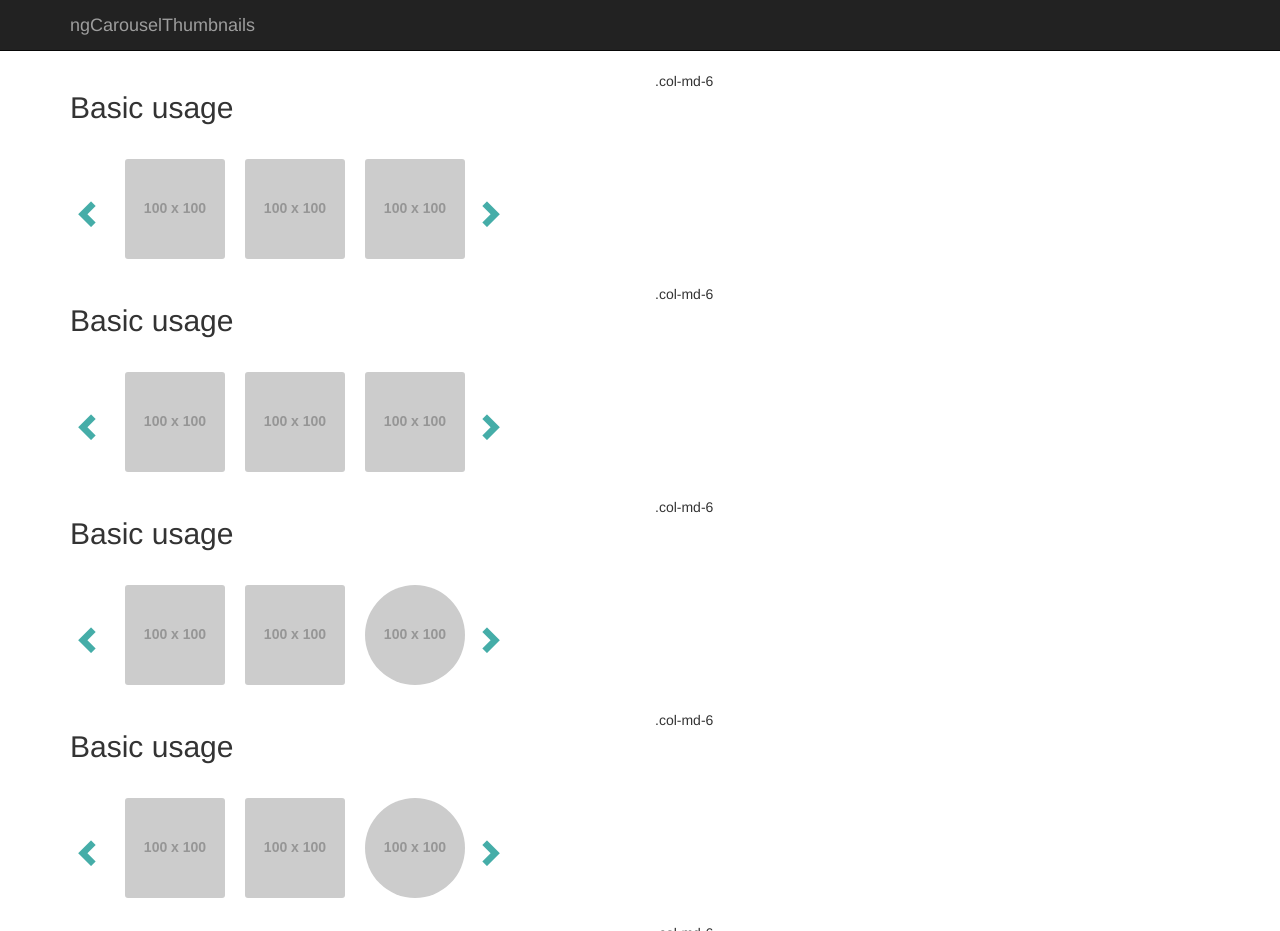
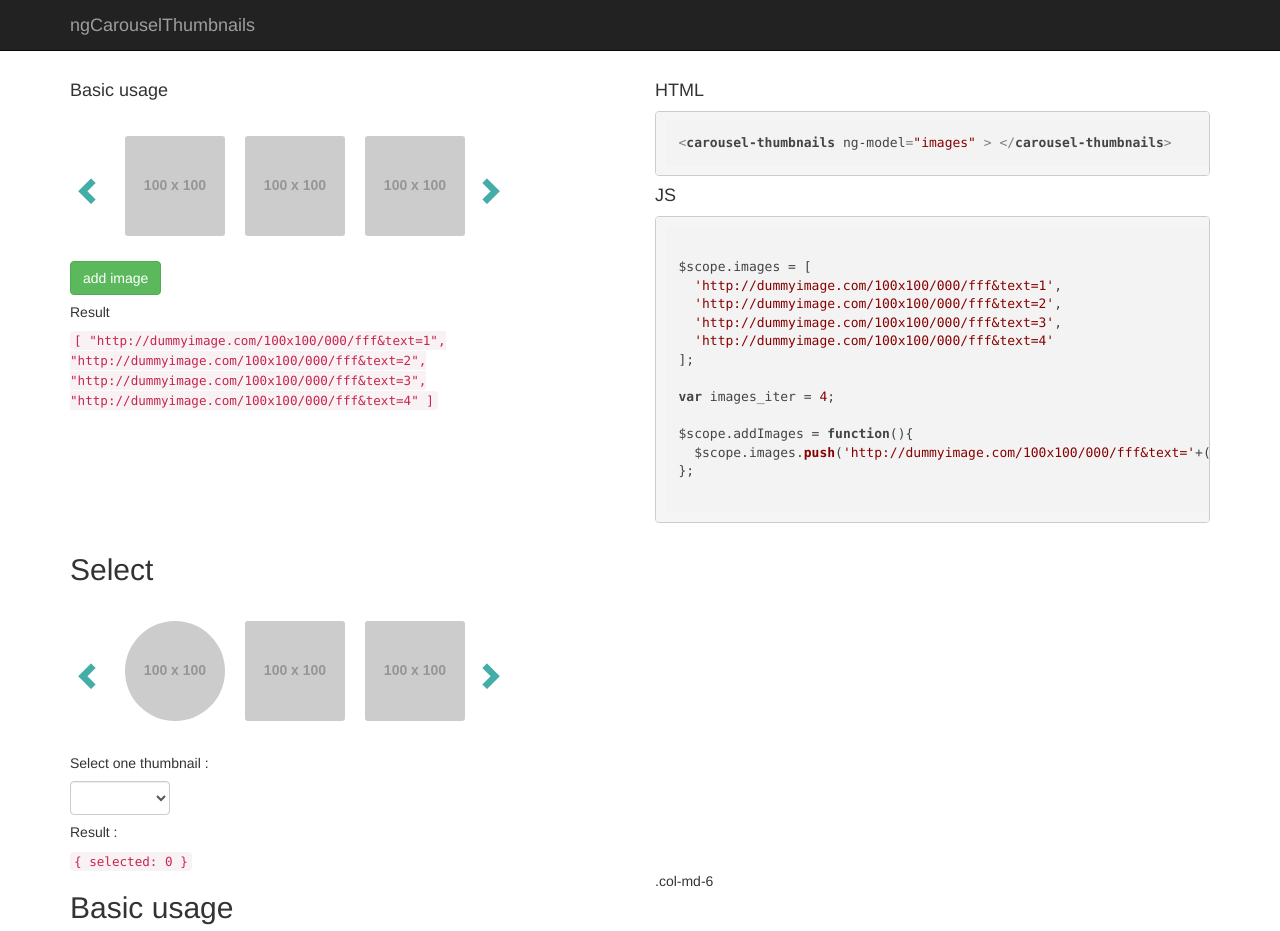
Before and after one commit to run1t/ngCarouseThumbnails, a website: page example/index.html in a window 1280 px wide. Shown: the top 931 px of the page. Drawn offline with nearby package versions, Linux system fonts and the light colour scheme; placeholder pictures from the web are drawn by us; files whose address does not match are found by name.

Commit message:
example basic

```diff
--- a/components/ngCarouselThumbnails.js
+++ b/components/ngCarouselThumbnails.js
@@ -27,6 +27,7 @@
                 $scope.onClick = function (index,url) {
 
                   if($scope._selection){
+                    $scope.selected = index;
                     $scope._selected = index;
                   }
 
@@ -168,14 +169,14 @@
 
                 /**
                  * @property _right
-                 * @type {String}
+                 * @type {Boolen}
                  * @private
                  */
                 scope._right = false;
 
                 /**
                  * @property _left
-                 * @type {String}
+                 * @type {Boolen}
                  * @private
                  */
                 scope._left = false;
@@ -245,6 +246,10 @@
                   _refresh();
                 };
 
+                /**
+                 * @method _offsetLeft
+                 * @return {void}
+                 */
                 scope._offsetLeft = function(){
                   if(-scope._currentLeftOffset > 0){
                     scope._currentLeftOffset += scope._offset;
@@ -254,6 +259,10 @@
 
                 };
 
+                /**
+                 * @method _offsetRight
+                 * @return {void}
+                 */
                 scope._offsetRight = function(){
                   if(scope._sizeImages + scope._currentLeftOffset > scope._sizeContainer){
                     scope._currentLeftOffset -= scope._offset;
--- a/example/css/Default.css
+++ b/example/css/Default.css
@@ -1,4 +1,8 @@
-
+.hljs {
+  padding: 0;
+  margin: 0;
+  width: 1000px;
+}
 /*carousel-thumbnail*/
 section.carousel-thumbnail {
     position: relative;
--- a/example/index.html
+++ b/example/index.html
@@ -8,14 +8,15 @@
     <script type="text/javascript" src="js/vendor/angular/angular.js"></script>
     <script type="text/javascript" src="js/vendor/underscore/underscore.js"></script>
     <script type="text/javascript" src="js/vendor/ng-carousel-thumbnails/ng-carousel-thumbnails.js"></script>
-
+    <script src="http://cdnjs.cloudflare.com/ajax/libs/highlight.js/9.3.0/highlight.min.js"></script>
+    <script>hljs.initHighlightingOnLoad();</script>
     <!-- Application! -->
     <script type="text/javascript" src="js/Default.js"></script>
 
     <!-- Stylesheets! -->
+    <link rel="stylesheet" href="http://cdnjs.cloudflare.com/ajax/libs/highlight.js/9.3.0/styles/default.min.css">
     <link rel="stylesheet" href="https://maxcdn.bootstrapcdn.com/bootstrap/3.3.6/css/bootstrap.min.css" integrity="sha384-1q8mTJOASx8j1Au+a5WDVnPi2lkFfwwEAa8hDDdjZlpLegxhjVME1fgjWPGmkzs7" crossorigin="anonymous">
     <link rel="stylesheet" type="text/css" href="css/Default.css" />
-
 </head>
 <body ng-app="carouselApp" ng-controller="IndexController">
   <nav class="navbar navbar-inverse navbar-static-top">
@@ -28,26 +29,49 @@
   <div class="container">
     <div class="row">
       <div class="col-md-6">
-        <h2>Basic usage</h2>
+        <h4>Basic usage</h4>
         <carousel-thumbnails ng-model="images" ></carousel-thumbnails>
+        <button class="btn btn-success" ng-click="addImages()">add image</button>
+        <h5>Result</h5>
+        <code class="pre-scrollable">
+        {{images | prettyJSON}}
+        </code>
       </div>
-      <div class="col-md-6">.col-md-6</div>
+      <div class="col-md-6">
+        <h4>HTML</h4>
+        <pre><code class="html">&lt;carousel-thumbnails ng-model="images" &gt; &lt;/carousel-thumbnails&gt;</code></pre>
+        <h4>JS</h4>
+        <pre class="pre-scrollable"><code class="javascript">
+$scope.images = [
+  'http://dummyimage.com/100x100/000/fff&text=1',
+  'http://dummyimage.com/100x100/000/fff&text=2',
+  'http://dummyimage.com/100x100/000/fff&text=3',
+  'http://dummyimage.com/100x100/000/fff&text=4'
+];
+
+var images_iter = 4;
+
+$scope.addImages = function(){
+  $scope.images.push('http://dummyimage.com/100x100/000/fff&text='+(++images_iter));
+};
+        </code></pre>
+      </div>
     </div>
 
     <div class="row">
       <div class="col-md-6">
-        <h2>Basic usage</h2>
-        <carousel-thumbnails ng-model="images" ></carousel-thumbnails>
+        <h2>Select</h2>
+        <carousel-thumbnails ng-model="images_selected" selected="selected"></carousel-thumbnails>
+        <h5>Select one thumbnail : </h5>
+        <select class="form-control" style="width:100px;"
+          ng-init="selected = 0"
+          ng-model="selected"
+          ng-options="idx as idx for (idx, choice) in images_selected"
+          ng-change="select_update()"></select>
+        <h5>Result : </h5>
+        <code> { selected: {{selected}} }</code>
       </div>
-      <div class="col-md-6">.col-md-6</div>
-    </div>
-
-    <div class="row">
-      <div class="col-md-6">
-        <h2>Basic usage</h2>
-        <carousel-thumbnails ng-model="images_selected" selected="selected"></carousel-thumbnails>
-      </div>
-      <div class="col-md-6">.col-md-6</div>
+      <div class="col-md-6"></div>
     </div>
 
     <div class="row">
@@ -80,14 +104,10 @@
 
 
 
-    <button ng-click="addImages()">add image</button>
+
     <button ng-click="pushImages()">push image</button>
 
-    <select
-      ng-model="selected"
-      ng-options="idx as idx for (idx, choice) in images_selected"
-      ng-change="select_update()">
-</select>
+
     <script>
       document.write('<script src="http://' + (location.host || 'localhost').split(':')[0] +
       ':35729/livereload.js?snipver=1"></' + 'script>')
--- a/example/js/Default.js
+++ b/example/js/Default.js
@@ -4,19 +4,7 @@
     $angular.module('carouselApp', ['ngCarouselThumbnails']).controller('IndexController', function IndexController($scope,$interval) {
 
         /**
-         * @property range
-         * @type {{from: number, to: number}}
-         */
-        $scope.range = { from: 0, to: 100 };
-
-        /**
-         * @property max
-         * @type {Number}
-         */
-        $scope.max = 100;
-
-        /**
-         * @property colors
+         * @property images
          * @type {[string...]}
          */
         $scope.images = [
@@ -27,9 +15,9 @@
         ];
 
         var images_iter = 4;
+
         $scope.addImages = function(){
           $scope.images.push('http://dummyimage.com/100x100/000/fff&text='+(++images_iter));
-          console.log($scope.images);
         };
 
         /**
@@ -44,11 +32,7 @@
           'http://dummyimage.com/100x100/000/fff&text=5'
         ];
 
-        $scope.selected = 2;
-
-        $scope.select_update = function(){
-            console.log($scope.selected);
-        };
+        $scope.selected = 0;
 
         /**
          * @property colors
@@ -61,8 +45,6 @@
           'http://dummyimage.com/100x100/000/fff&text=4',
           'http://dummyimage.com/100x100/000/fff&text=5'
         ];
-
-        $scope.selected = 2;
 
         $scope.onClick = function(index,el){
           console.log(index,el);
@@ -97,6 +79,6 @@
           $scope.images_push.push('http://dummyimage.com/100x100/000/fff&text='+(++push_iter));
         };
 
-    });
-
+    })
+    .filter("prettyJSON", () => json => JSON.stringify(json, null, " "));
 })(window.angular);
--- a/gulpfile.js
+++ b/gulpfile.js
@@ -27,9 +27,7 @@
 
     gulp.task('html', function() {
       gulp.src('example/*')
-        .pipe(gulp.dest(''))
-        .pipe(livereload())
-        .pipe(notify({ message: 'HTML task complete' }));
+        .pipe(livereload());
     });
 
     gulp.task('default',['build','watch']);
```
Also changed, not shown: dist/ng-carousel-Thumbnails.js, dist/ng-carousel-thumbnails.min.js.
